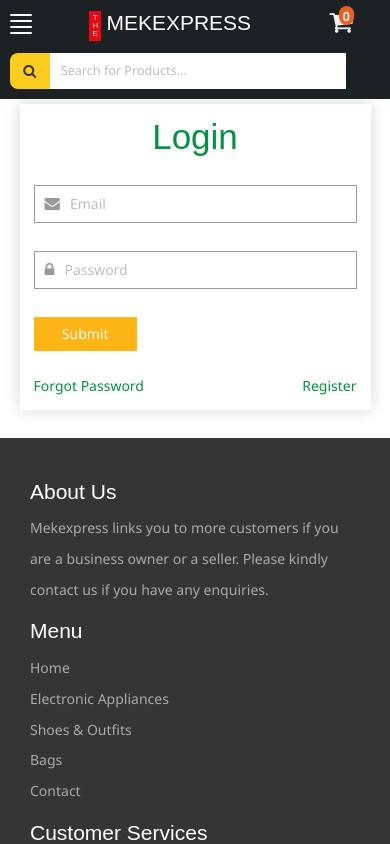
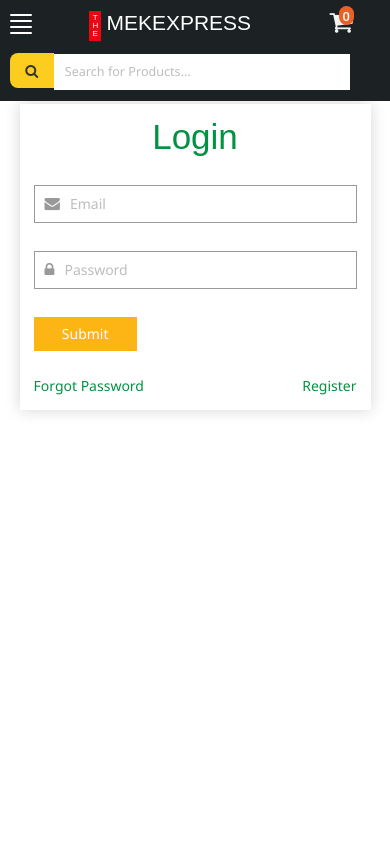
Before and after one commit to eben-siaw/Byest, a React (Create React App) app: page /login in a window 390 px wide. Shown: the top 844 px of the page. Built offline with nearby package versions, Linux system fonts and the light colour scheme.

Commit message:
design fix

```diff
--- a/public/css/style.css
+++ b/public/css/style.css
@@ -592,7 +592,7 @@ span.fa.fa-shopping-cart.my-cart-icon {
     float: left;
 }
 .search-form input[type='text']{
-	width: 92%;
+	width: 90%;
     padding: 10px;
     outline: #FFFFFF;
     font-size: 1em;
@@ -3134,10 +3134,15 @@ a.at-in {
     border-radius: 0px;
     border-top-left-radius: 8px;
     border-bottom-left-radius: 8px;
-    width: 40px;
-    height: 36px;
-    margin-bottom: 0px;
+    width: 44px;
+    height: 35px;
+    margin-bottom: 3px;
     background: #FCCD1E;
+}
+@media(max-width: 480px) {
+ .footer {
+    display: none;
+ }
 }
 .cart {
     width: 27%;
--- a/src/Pages-Home/src/components/web/index.js
+++ b/src/Pages-Home/src/components/web/index.js
@@ -48,17 +48,9 @@ export default class Main extends Component {
               <Route  path='/checkout/:adminId' component={Checkout} />
             </Switch>
             <div className="no-display">
-            <Footer/>
+            <Footer />
             </div>
           </div>
-          <style jsx>
-          {`
-          @media (max-width: 500px) {
-          .no-display {
-           display: none;
-          }
-        }
-        `}</style>
         </main>
       );
     }
```
